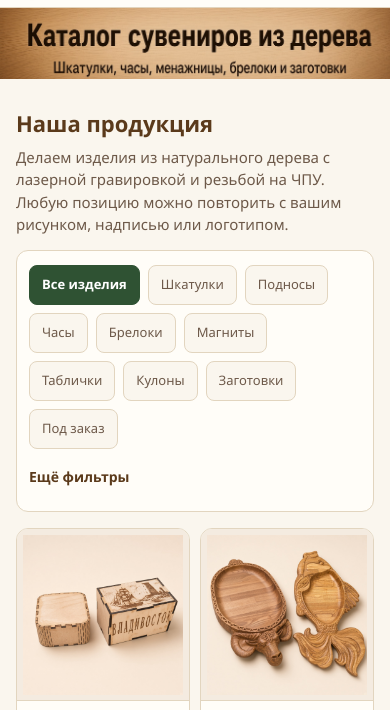
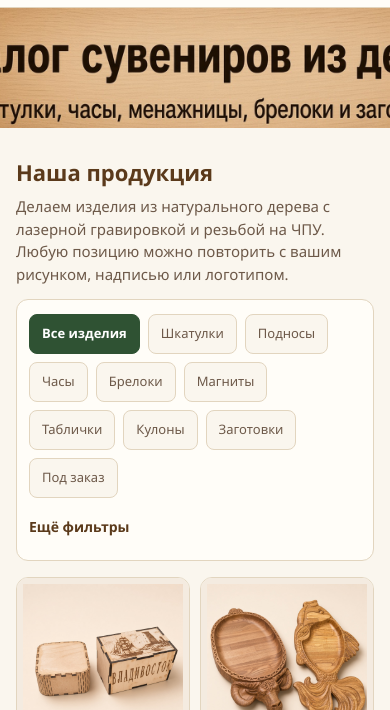
Before and after one commit to ponizov7777-svg/derevo-vostoka, a plain HTML site: page сайт/дерево-востока/index.html in a window 390 px wide. Shown: the part 57-767 px from the top of the page. Drawn offline with Linux system fonts and the light colour scheme.

Commit message:
Уменьшить высоту баннера на десктопе и мобилке

```diff
--- a/сайт/дерево-востока/index.html
+++ b/сайт/дерево-востока/index.html
@@ -202,12 +202,15 @@
       line-height: 0;
       background: transparent;
       overflow: hidden;
+      max-height: 180px;
     }
 
     .hero__img {
       display: block;
       width: 100%;
-      height: auto;
+      height: 180px;
+      object-fit: cover;
+      object-position: center center;
       vertical-align: top;
     }
 
@@ -802,15 +805,13 @@
       .sticky-cta .btn { min-height: 44px; width: 100%; }
 
       .hero {
-        max-height: none;
-        min-height: 0;
+        max-height: 120px;
         background: transparent;
       }
 
       .hero__img {
         width: 100%;
-        height: auto;
-        max-height: 36vw;
+        height: 120px;
         object-fit: cover;
         object-position: center center;
       }
```
